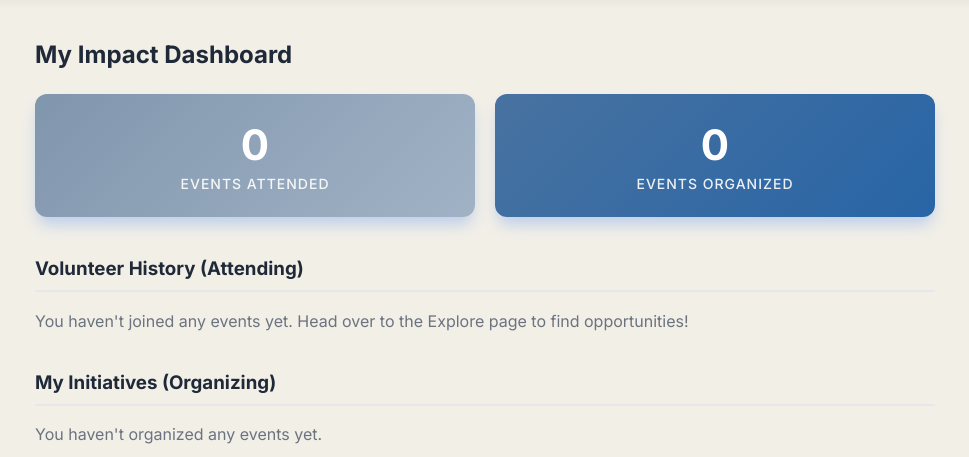
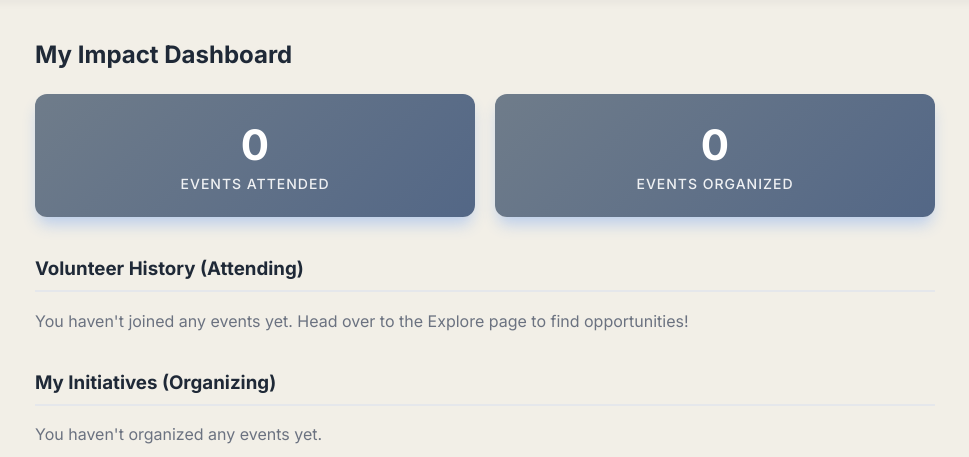
Before and after one commit to Amantechie-dev/Communi, a Flask app: page /dashboard in a window 1280 px wide. Shown: the part 59-516 px from the top of the page, without its empty margins (155-1124 px from the left). Run offline with Flask 3, Linux system fonts and the light colour scheme; a user stored in the database is signed in; data comes from the database, SQL or seed files in the repository.

Commit message:
changee  css

```diff
--- a/templates/dashboard.html
+++ b/templates/dashboard.html
@@ -21,11 +21,11 @@
 
 
         <div class="stats-grid">
-            <div class="stat-box"  style="background: linear-gradient(135deg, #8096ad, #a1b2c5);">
+            <div class="stat-box"  style="background: linear-gradient(135deg, #8096ad);">
                 <h2>{{ joined_events|length }}</h2>
                 <p>Events Attended</p>
             </div>
-            <div class="stat-box" style="background: linear-gradient(135deg, #4872a0, #2865a6);">
+            <div class="stat-box" style="background: linear-gradient(135deg, #4872a0);">
                 <h2>{{ my_events|length }}</h2>
                 <p>Events Organized</p>
             </div>
```
